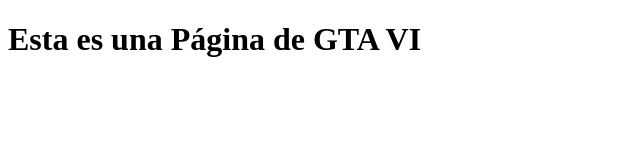
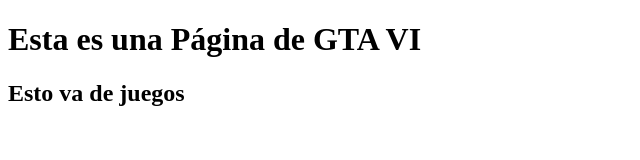
Before and after one commit to Leandym/GTA-6, a plain HTML site: page index.html in a window 1280 px wide. Shown: the whole page, without its empty margins (0-640 px from the left). Drawn offline with Linux system fonts and the light colour scheme.

Commit message:
2do Commit 24-06-25

```diff
--- a/index.html
+++ b/index.html
@@ -8,6 +8,7 @@
 <body>
 
     <h1>Esta es una Página de GTA VI</h1>
+    <h2>Esto va de juegos</h2>
 
 </body>
 </html>
```
